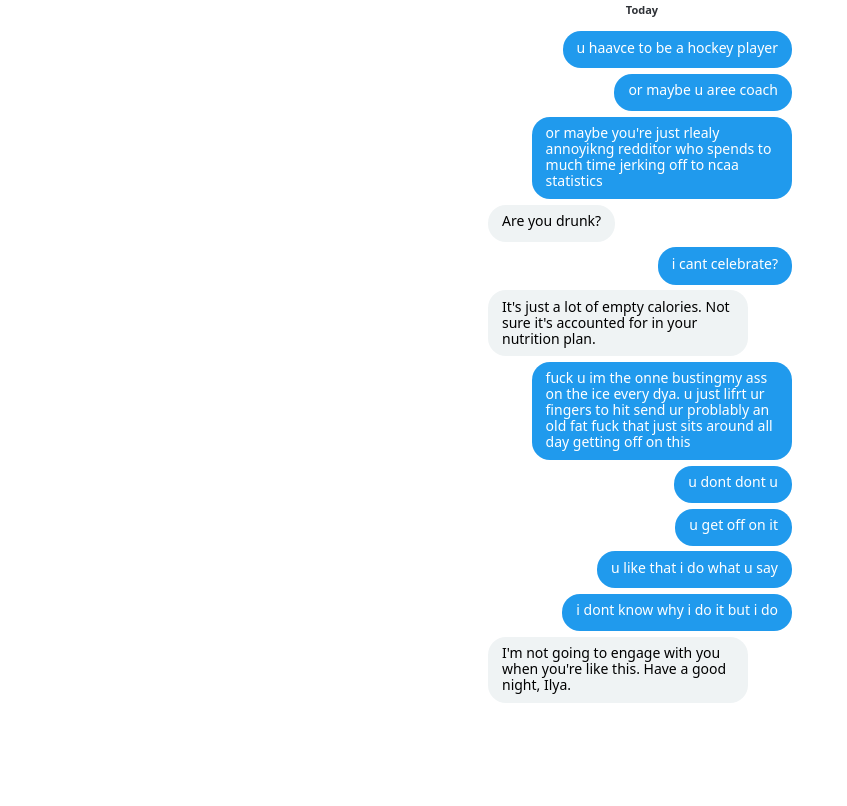
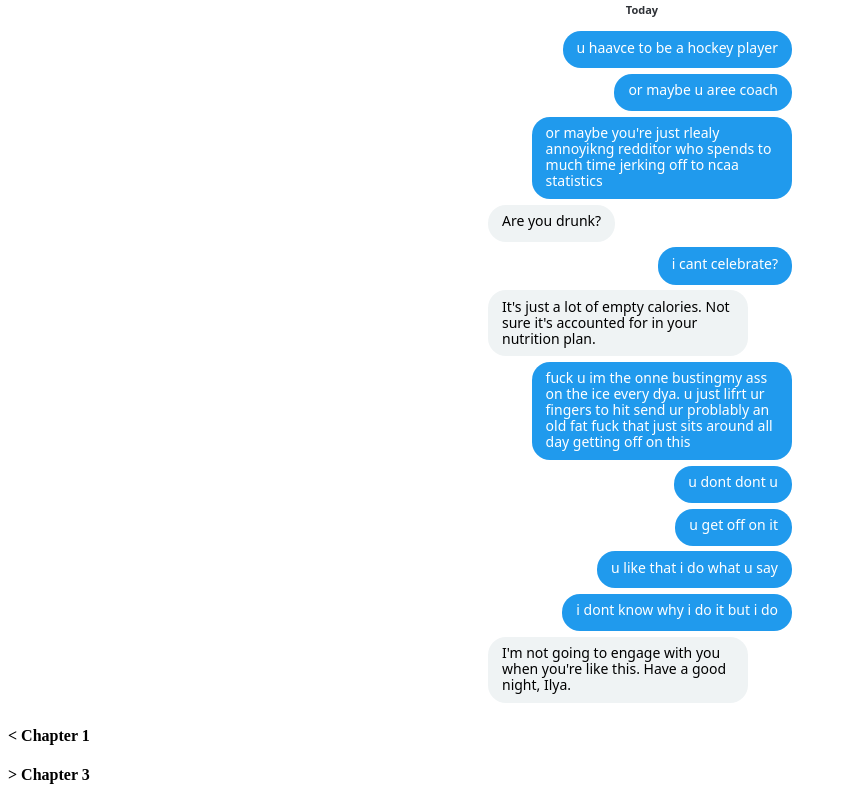
Before and after one commit to lizee-code/sdau, a plain HTML site: page chapter2.html in a window 1280 px wide. Shown: the part 7542-8348 px from the top of the page, without its empty margins (0-847 px from the left). Before the commit the page ends 8256 px from the top, so only its background shows below. Drawn offline with Linux system fonts and the light colour scheme.

Commit message:
Update chapter2.html
Forward and backward chapter buttons

```diff
--- a/chapter2.html
+++ b/chapter2.html
@@ -404,4 +404,6 @@
     <span class="dmsent1">i dont know why i do it but i do</span>
     <span class="dmreceived1">I'm not going to engage with you when you're like this. Have a good night, Ilya.</span>
 </div></div>
+<h4><a href="/sdau/chapter1.html">&lt; Chapter 1</a></h4>
+<h4><a href="/sdau/chapter3.html">&gt; Chapter 3</a></h4>
 </html>
```
